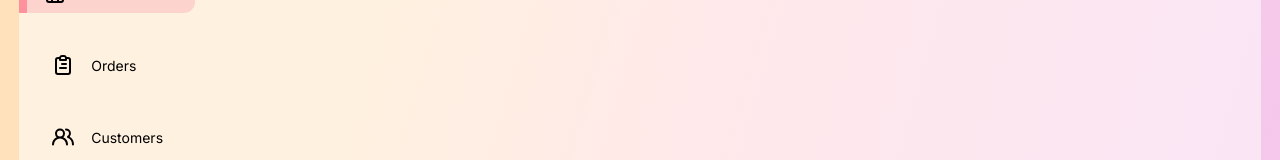
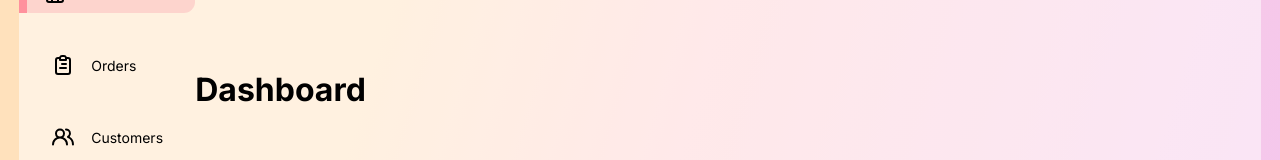
Before and after one commit to AnnaKuliga/react-responsive-admin-panel, a React (Create React App) app: page / in a window 1280 px wide. Shown: the part 195-355 px from the top of the page. Built offline with nearby package versions, Linux system fonts and the light colour scheme.

Commit message:
added cards components

```diff
--- a/src/components/MainDash.css
+++ b/src/components/MainDash.css
@@ -0,0 +1,5 @@
+.MainDash {
+  display: flex;
+  flex-direction: column;
+  justify-content: space-evenly;
+}
--- a/src/components/MainDash.jsx
+++ b/src/components/MainDash.jsx
@@ -1,6 +1,12 @@
 import React from "react";
 import "./MainDash.css";
+import Cards from "./Cards";
 const MainDash = () => {
-  return <div className="MainDash">MainDash</div>;
+  return (
+    <div className="MainDash">
+      <h1>Dashboard</h1>
+      <Cards />
+    </div>
+  );
 };
 export default MainDash;
```
